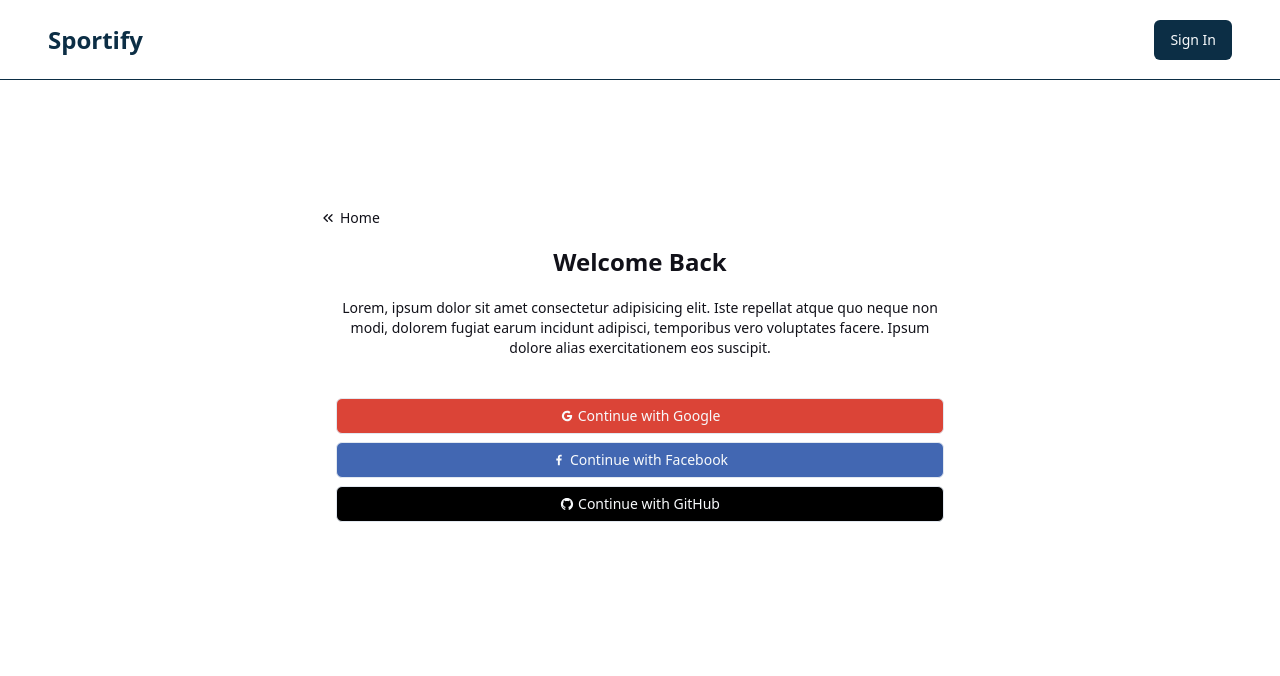
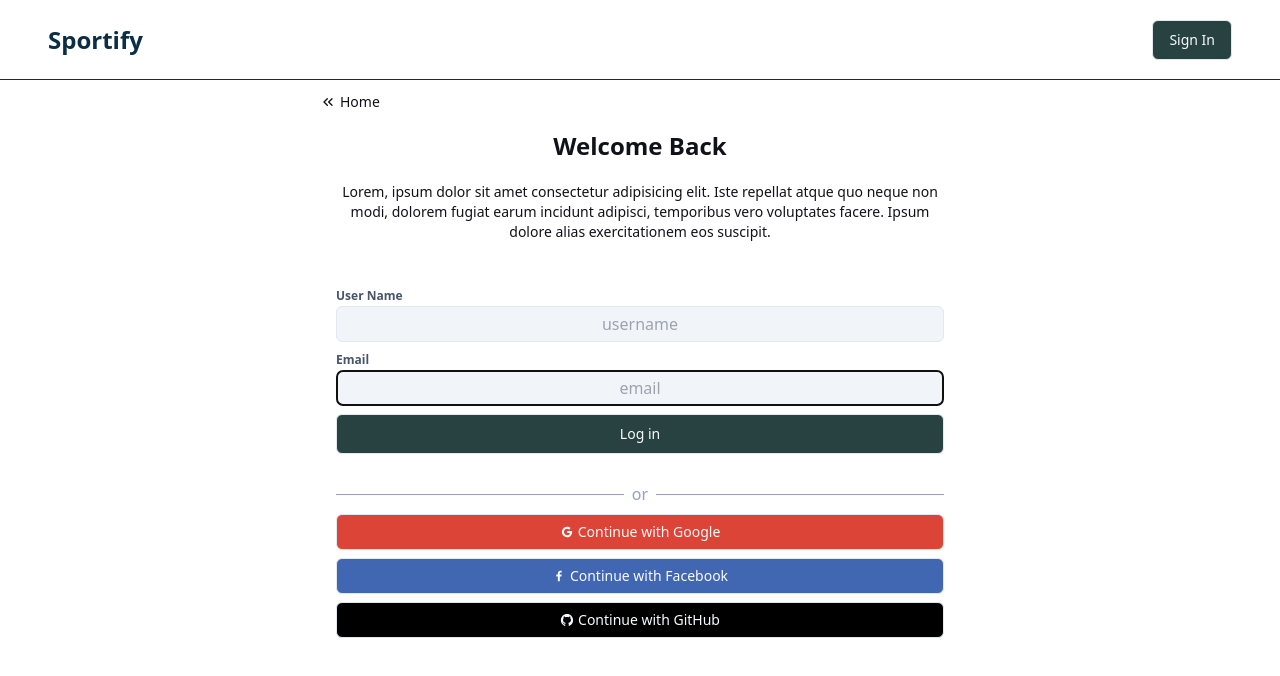
Before and after one commit to marcinWojtczak/sport-app, a Next.js app: page /sign-in in a window 1280 px wide. Shown: the top 676 px of the page. Built offline with nearby package versions, Linux system fonts and the light colour scheme; no server answers.

Commit message:
cretaed AuthForm component

```diff
--- a/src/app/api/auth/[...nextauth]/options.ts
+++ b/src/app/api/auth/[...nextauth]/options.ts
@@ -4,6 +4,7 @@ import GithubProvider from "next-auth/providers/github"
 import FacebookProvider from "next-auth/providers/facebook"
 import GoogleProvider from "next-auth/providers/google"
 import CredentialsProvider from "next-auth/providers/credentials"
+
 
 
 export const authOptions: NextAuthOptions = {
@@ -45,8 +46,9 @@ export const authOptions: NextAuthOptions = {
 
             return null
         }
-    })
+    }),
   ],
+
 }
 
 export default NextAuth(authOptions)
--- /dev/null
+++ b/src/app/components/AuthForm.tsx
@@ -0,0 +1,34 @@
+import React from 'react'
+import { Button } from './ui/Button'
+
+export const AuthForm = () => {
+  return (
+    <form>
+        <div className='flex flex-col items-center gap-1'>
+            <div className='w-full'>
+                <label htmlFor='name' className='text-xs font-semibold text-slate-600'>User Name</label>
+                <input
+                    id='name'
+                    type='text'
+                    placeholder='username'
+                    autoFocus
+                    className='border border-input w-full text-center h-9 rounded-md px-3 bg-accent '
+                />
+            </div>
+
+            <div className='w-full mb-1'>
+                <label htmlFor='email' className='text-xs font-semibold text-slate-600'>Email</label>
+                <input
+                    id='email'
+                    type='emial'
+                    placeholder='email'
+                    autoFocus
+                    className='border border-input w-full text-center h-9 rounded-md px-3 bg-accent'
+                />
+            </div>
+
+            <Button variant='outline' className='w-full bg-dark-green'>Log in</Button>
+        </div>
+    </form>
+  )
+}
--- a/src/app/components/Navbar.tsx
+++ b/src/app/components/Navbar.tsx
@@ -2,18 +2,19 @@ import { FC } from 'react'
 import Link from 'next/link'
 import { cn } from '@/lib/utils'
 import { buttonVariants } from '@/ui/Button'
-// import { Button } from '@/components/ui/Button'
+import { getServerSession } from 'next-auth'
+import { authOptions } from '../api/auth/[...nextauth]/options'
 
-interface NavbarProps {}
 
-const Navbar: FC<NavbarProps> = ({}) => {
+const Navbar = async () => {
+  const session = await getServerSession(authOptions)
   return (
     <nav className='fixed z-50 top-0 left-0 right-0 h-20 border-b border-dark-blue flex items-center justify-between px-4'>
       <div className='container max-w-[1400px] mx-auto flex items-center justify-between'>
         <Link href='/' className='text-dark-blue dark:text-slate-50 text-2xl font-bold'>
         Sportify
       </Link>
-      <Link href='/sign-in' className={cn(buttonVariants())}>Sign In</Link>
+      <Link href='/sign-in' className={cn(buttonVariants({ variant: 'outline'}), 'bg-dark-green')}>Sign In</Link>
     </div>
 
     </nav>
--- a/src/app/components/SignIn.tsx
+++ b/src/app/components/SignIn.tsx
@@ -1,5 +1,5 @@
 import React from 'react'
-import { UserAuthForm } from './UserAuthForm'
+import { UserAuthForm } from './UserAuth'
 
 const SignIn = () => {
   return (
--- a/src/app/components/UserAuthForm.tsx
+++ b/src/app/components/UserAuth.tsx
@@ -1,10 +1,11 @@
 'use client'
-import { Button, buttonVariants } from './ui/Button'
+import { Button, buttonVariants } from '@/components/ui/Button'
 import { FC, useState } from 'react'
 import { cn } from '@/lib/utils'
-import { Icons } from './Icons'
+import { Icons } from '@/components/Icons'
 import { signIn } from 'next-auth/react'
 import { useToast } from '@/hooks/use-toast'
+import { AuthForm } from '@/components/AuthForm'
 
 
 
@@ -71,6 +72,14 @@ export const UserAuthForm: FC<UserAuthFormProps> = ({ className, ...props }) =>
 
   return (
     <div className='flex flex-col gap-2 w-full'>
+        <AuthForm />
+
+        <div className='flex items-center mt-5'>
+            <div className='flex-1 h-[1px] bg-slate-400'></div>
+                <span className='mx-2 text-md text-slate-400'>or</span>
+            <div className='flex-1 h-[1px] bg-slate-400'></div>
+        </div>
+
         <Button
             className={cn(buttonVariants({ variant: 'outline', size: 'sm'}), 'bg-[#DB4437] hover:outline outline-1 outline-slate-300')}
             onClick={loginWithGoogle}
@@ -95,6 +104,7 @@ export const UserAuthForm: FC<UserAuthFormProps> = ({ className, ...props }) =>
             {githubIsLoading ? null : <Icons.Github className='mr-1'/>}
             Continue with GitHub
         </Button>
+
     </div>
   )
 }
--- a/src/app/components/ui/Button.tsx
+++ b/src/app/components/ui/Button.tsx
@@ -11,7 +11,7 @@ const buttonVariants = cva(
     variants: {
       variant: {
         default: 'bg-dark-blue text-slate-50 hover:bg-dark-blue/90 font-normal',
-        outline: 'border border-input bg-dark-blue hover:bg-accent hover:text-accent-foreground text-slate-50',
+        outline: 'border border-input bg-accent hover:bg-accent hover:text-accent-foreground text-slate-50',
         ghost: "hover:bg-accent hover:text-accent-foreground",
         link: "text-primary underline-offset-4 hover:underline",
       },
```
